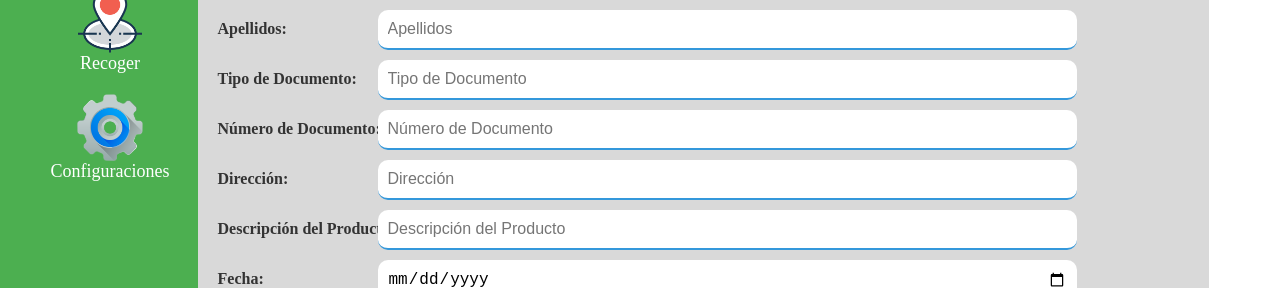
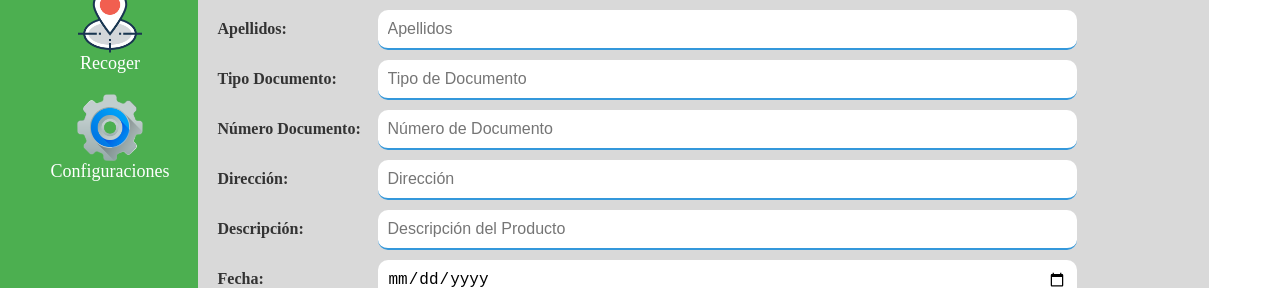
Before and after one commit to Juan17pulgarin/Sistema_de_informacion, a React (Vite) app: page /recoger in a window 1280 px wide. Shown: the part 145-433 px from the top of the page. Built offline with nearby package versions, Linux system fonts and the light colour scheme.

Commit message:
Se conecta pedido a backend

```diff
--- a/src/components/ordenes/Ordenes.jsx
+++ b/src/components/ordenes/Ordenes.jsx
@@ -1,7 +1,10 @@
 import React, { useState } from 'react';
+import Axios from 'axios';
+import Swal from 'sweetalert2';
 import './ordenes.css';
-import logo from '../../assets/img/logo.png';
 import MainNavbar from '../mainNavbar/MainNavbar';
+
+const apiUrl = import.meta.env.VITE_ORDENES;
 
 const Ordenes = () => {
   const [nombre, setNombre] = useState('');
@@ -23,13 +26,30 @@ const Ordenes = () => {
   };
 
   const guardarOrden = () => {
-    console.log('Nombre:', nombre);
-    console.log('Apellidos:', apellidos);
-    console.log('Tipo de Documento:', tipoDocumento);
-    console.log('Número de Documento:', numeroDocumento);
-    console.log('Dirección:', direccion);
-    console.log('Descripción del Producto:', descripcionProducto);
-    console.log('Fecha:', fecha);
+    const nuevaOrden = {
+      fecha: fecha,
+      descripcion: descripcionProducto,
+      direccion: direccion
+    };
+
+    Axios.post(apiUrl, nuevaOrden)
+      .then((response) => {
+        if (response.data && response.data.mensaje) {
+          Swal.fire({
+            icon: 'success',
+            title: 'Éxito',
+            text: response.data.mensaje,
+          });
+        }
+      })
+      .catch((error) => {
+        console.error('Error al guardar la orden:', error);
+        Swal.fire({
+          icon: 'error',
+          title: 'Error',
+          text: 'No se pudo guardar la orden. Por favor, inténtalo de nuevo.',
+        });
+      });
   };
 
   return (
@@ -56,7 +76,7 @@ const Ordenes = () => {
             />
           </div>
           <div className="campo">
-            <label>Tipo de Documento:</label>
+            <label>Tipo Documento:</label>
             <input
                 type="text"
                 placeholder="Tipo de Documento"
@@ -64,8 +84,8 @@ const Ordenes = () => {
                 onChange={(e) => setTipoDocumento(e.target.value)}
             />
           </div>
-            <div className="campo">
-            <label>Número de Documento:</label>
+          <div className = "campo">
+            <label>Número Documento:</label>
             <input
                 type="text"
                 placeholder="Número de Documento"
@@ -83,7 +103,7 @@ const Ordenes = () => {
             />
           </div>
           <div className="campo">
-            <label>Descripción del Producto:</label>
+            <label>Descripción:</label>
             <input
                 type="text"
                 placeholder="Descripción del Producto"
@@ -101,14 +121,16 @@ const Ordenes = () => {
             />
           </div>
           <div className="contenedor-botones">
-                <button  className="guardar" onClick={guardarOrden}>Guardar</button>
-                <button   className="limpiar" onClick={limpiarCampos}>Limpiar</button>
+            <button className="guardar" onClick={guardarOrden}>
+              Guardar
+            </button>
+            <button className="limpiar" onClick={limpiarCampos}>
+              Limpiar
+            </button>
           </div>
         </div>
       </div>
-
     </>
-
   );
 };
 
```
Also changed, not shown: 1 other file (tests, documents, lock files or other folders). Lines whose indentation alone changed are shown as unchanged.
